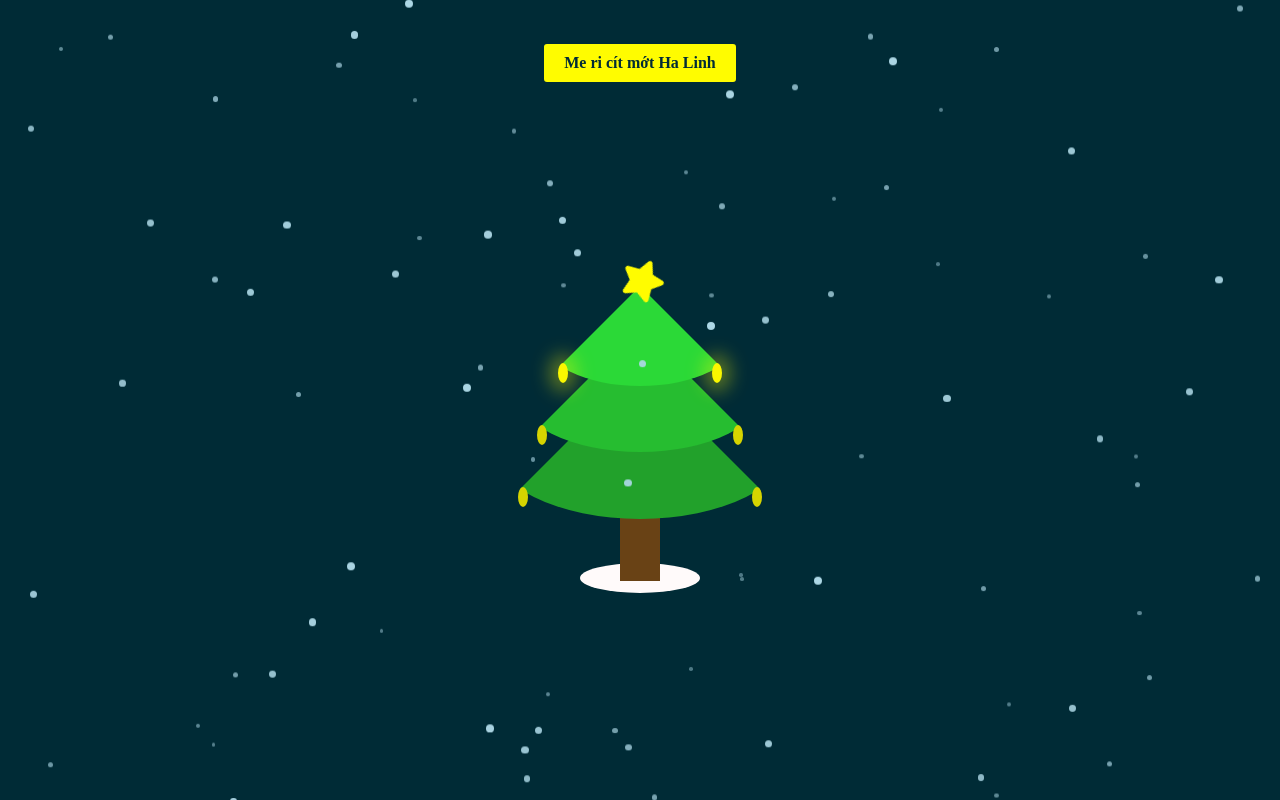
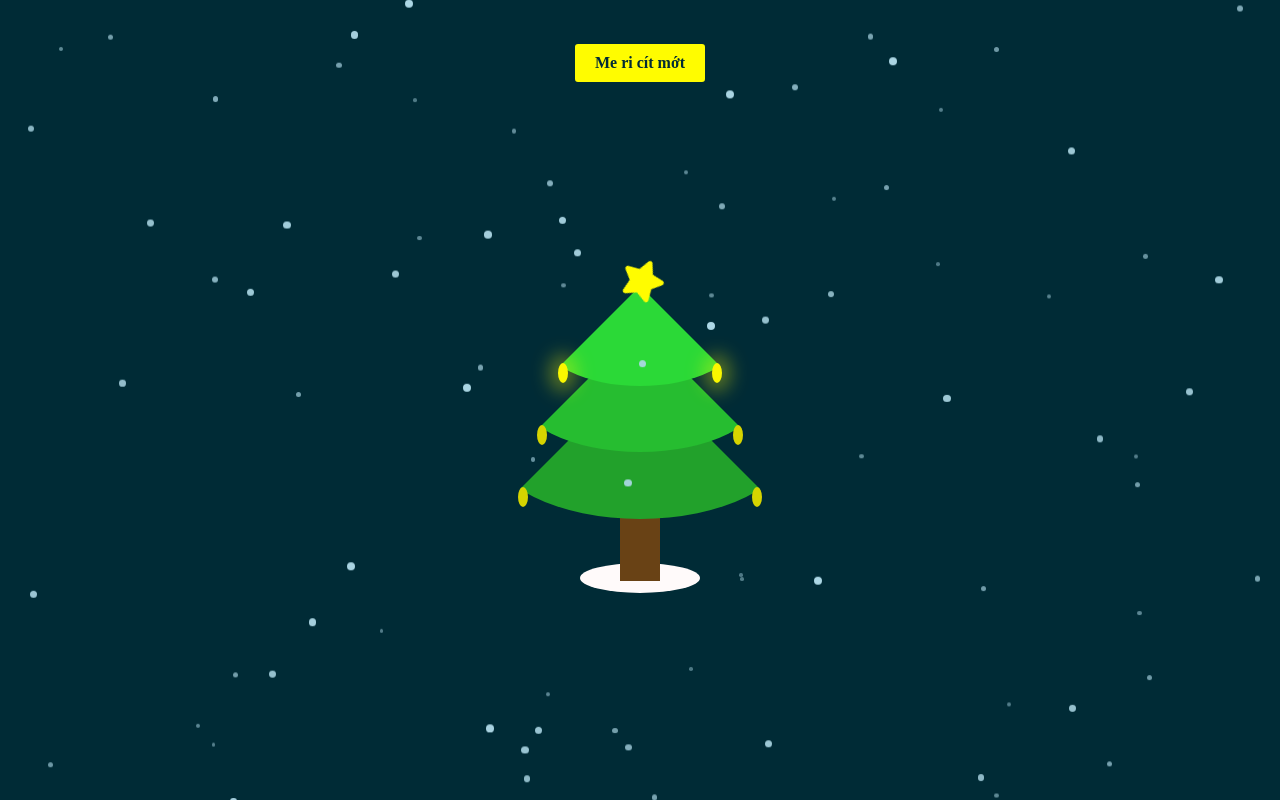
Before and after one commit to nammannam/mericitmot.github.io, a plain HTML site: page index.html in a window 1280 px wide. Drawn offline with Linux system fonts and the light colour scheme.

Commit message:
Update index.html

```diff
--- a/index.html
+++ b/index.html
@@ -1,7 +1,7 @@
 <link rel="stylesheet" href="style.css">
 <script src="style.js"></script>
 <a id="toggleAudio" href="#">
-    Me ri cít mớt Ha Linh
+    Me ri cít mớt
 </a>
 
 
```
